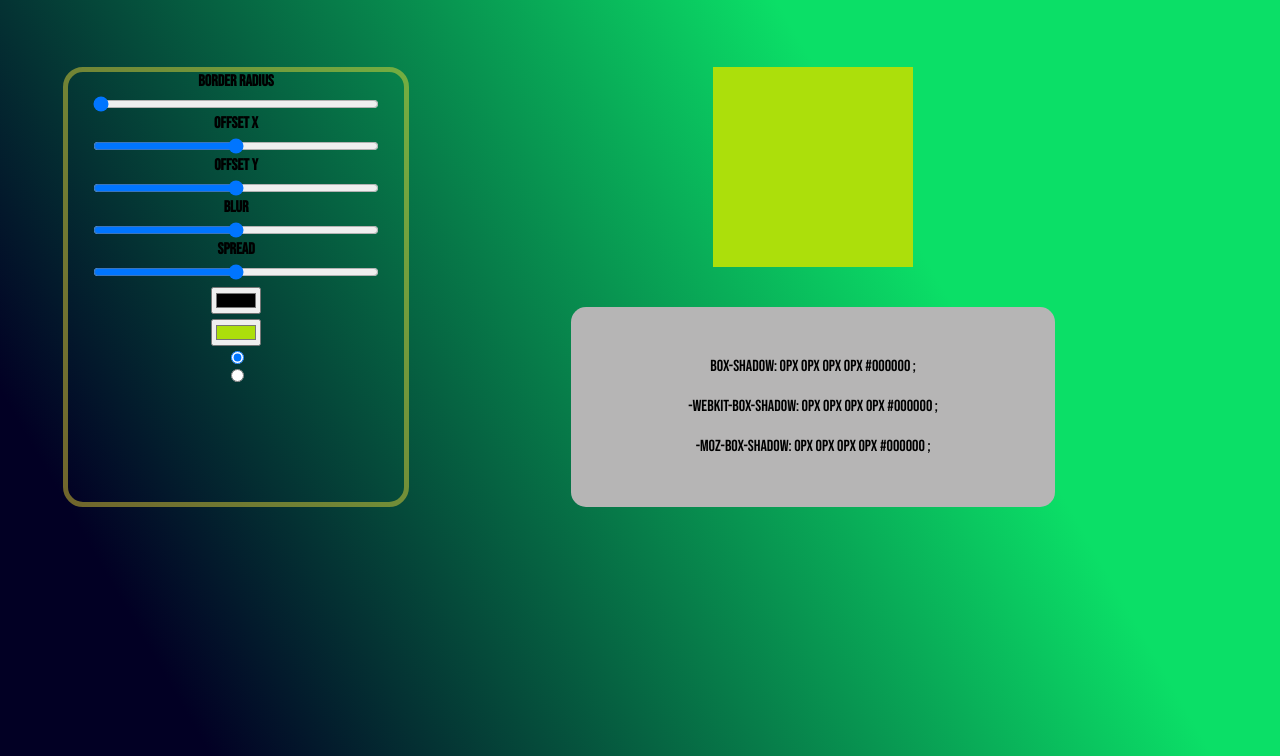
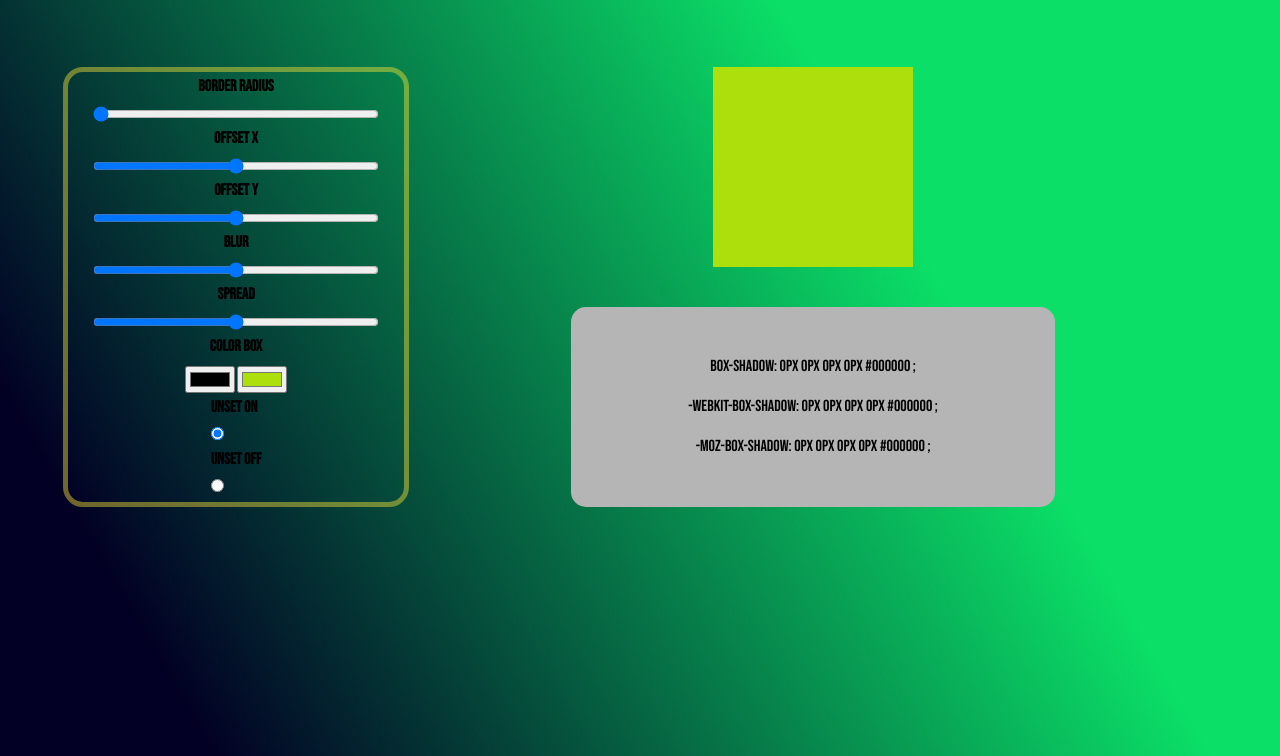
Before and after one commit to Erzhan2101/dom-box-shadow, a plain HTML site: page index.html in a window 1280 px wide. Shown: the part 73-829 px from the top of the page. Drawn offline with Linux system fonts and the light colour scheme; a web font is replaced by a local one.

Commit message:
title-color-h4

```diff
--- a/css/style.css
+++ b/css/style.css
@@ -71,5 +71,9 @@ input {
 }
 
 .b-r{
-    margin: 0;
+    margin: 5px;
 }
+
+.color{
+    text-align: center;
+}
--- a/index.html
+++ b/index.html
@@ -9,6 +9,7 @@
     <link rel="stylesheet" href="./css/style.css">
 </head>
 <body>
+
 <h1 class="title">Box shadow CSS Generator</h1>
 <div class="generator">
     <div class="range">
@@ -22,10 +23,17 @@
         <input type="range" class="blur" value="0" min="-100">
         <h4 class="b-r">spread</h4>
         <input type="range" class="spread" value="0" min="-100">
-        <input type="color" class="shadow-color">
-        <input type="color" value="#acdf0b" class="color-box">
-        <input type="radio" class="outset" name="type" checked>
-        <input type="radio" class="inset" name="type">
+        <div class="color">
+            <h4 class="b-r">color box</h4>
+            <input type="color" class="shadow-color">
+            <input type="color" value="#acdf0b" class="color-box">
+        </div>
+        <div class="radio-btn">
+            <h4 class="b-r">unset on</h4>
+            <input type="radio" class="outset" name="type" checked>
+            <h4 class="b-r">unset off</h4>
+            <input type="radio" class="inset" name="type">
+        </div>
     </div>
     <div class="box-out">
         <div class="box"></div>
```
